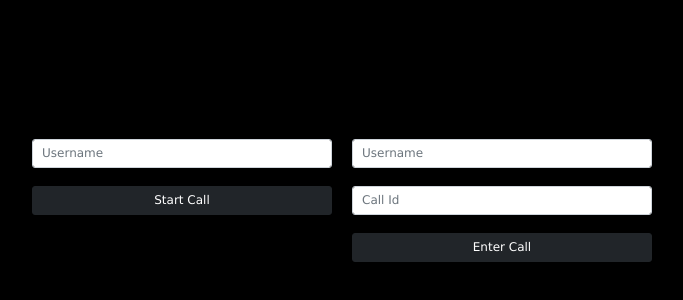
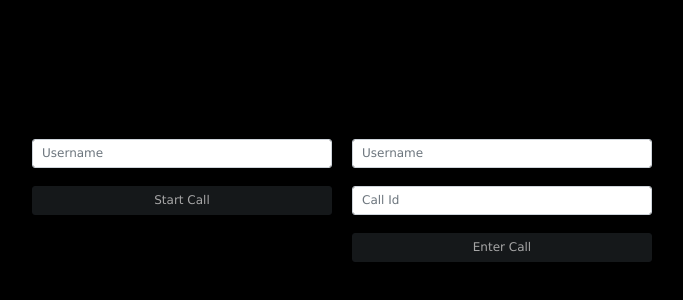
Before and after one commit to dteixeira1299/video-chat, a React (Create React App) app in the folder client/: page / in a window 1280 px wide. Shown: the part 200-500 px from the top of the page, without its empty margins (298-981 px from the left). Built offline with nearby package versions, Linux system fonts and the light colour scheme.

Commit message:
Client makes request to create call on button press

```diff
--- a/client/src/App.tsx
+++ b/client/src/App.tsx
@@ -8,7 +8,7 @@ function App() {
   return (
     <Routes>
       <Route path="/" element={<LandingPage />} />
-      <Route path="/call" element={<CallPage />} />
+      <Route path="/waiting/:code" element={<CallPage />} />
     </Routes>
   );
 }
--- a/client/src/pages/Landing.page.tsx
+++ b/client/src/pages/Landing.page.tsx
@@ -23,19 +23,18 @@ export const LandingPage = () => {
     setCallUUID(event.target.value);
   };
 
-  const startCall = () => {
-    if (!username.trim()) {
-      alert("ups!");
-      return;
-    }
-    navigate("/call");
+  const startCall = async () => {
+    const response = await fetch("http://localhost:3000/calls", {
+      method: "POST",
+      headers: { "Content-Type": "application/json" },
+      body: JSON.stringify({})
+    });
+    const callInfo: { accessCode: string } = await response.json();
+    navigate("/waiting/" + callInfo.accessCode);
   };
 
+  // TODO: Implement http request to validate call code before redirecting to waiting page
   const enterCall = () => {
-    if (!callUUID.trim() && !callUsername.trim()) {
-      alert("ups!");
-      return;
-    }
     navigate("/call");
   };
 
@@ -48,7 +47,12 @@ export const LandingPage = () => {
           onChange={updateUsername}
           value={username}
         />
-        <Button variant="dark" onClick={startCall} className="mt-4">
+        <Button
+          variant="dark"
+          onClick={startCall}
+          className="mt-4"
+          disabled={!username}
+        >
           Start Call
         </Button>
       </div>
@@ -66,7 +70,12 @@ export const LandingPage = () => {
           onChange={updateCallUUID}
           value={callUUID}
         />
-        <Button onClick={enterCall} variant="dark" className="mt-4">
+        <Button
+          onClick={enterCall}
+          variant="dark"
+          className="mt-4"
+          disabled={!callUsername || !callUUID}
+        >
           Enter Call
         </Button>
       </div>
```
Also changed, not shown: 2 other files (tests, documents, lock files or other folders).
